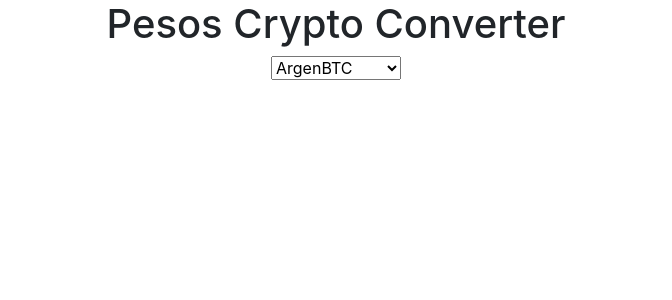
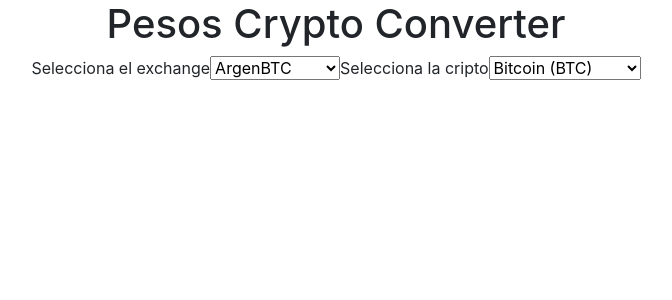
Before and after one commit to julicheruse/crypto_converter, a React (Create React App) app: page / in a window 1280 px wide. Shown: the top 300 px of the page, without its empty margins (304-976 px from the left). Built offline with nearby package versions, Linux system fonts and the light colour scheme.

Commit message:
select crypto

```diff
--- a/public/index.html
+++ b/public/index.html
@@ -3,7 +3,13 @@
   <head>
     <meta charset="utf-8" />
     <link rel="icon" href="%PUBLIC_URL%/Bitcoin.ico" />
-    <link rel="stylesheet" href="https://cdn.jsdelivr.net/npm/bootstrap@4.5.3/dist/css/bootstrap.min.css" integrity="sha384-TX8t27EcRE3e/ihU7zmQxVncDAy5uIKz4rEkgIXeMed4M0jlfIDPvg6uqKI2xXr2" crossorigin="anonymous">
+    <link
+      rel="stylesheet"
+      href="https://cdn.jsdelivr.net/npm/bootstrap@4.5.3/dist/css/bootstrap.min.css"
+      integrity="sha384-TX8t27EcRE3e/ihU7zmQxVncDAy5uIKz4rEkgIXeMed4M0jlfIDPvg6uqKI2xXr2"
+      crossorigin="anonymous"
+    />
+
     <meta name="viewport" content="width=device-width, initial-scale=1" />
     <meta name="theme-color" content="#000000" />
     <meta
@@ -21,6 +27,5 @@
   <body>
     <noscript>You need to enable JavaScript to run this app.</noscript>
     <div id="root"></div>
-
   </body>
 </html>
--- a/src/App.js
+++ b/src/App.js
@@ -2,14 +2,22 @@ import "./App.css";
 import React from "react";
 import { Provider } from "react-redux";
 import store from "./store.js";
-import ExchangeSelect from "./Components/Select";
+import ExchangeSelect from "./Components/exchangeSelect";
+import CurrencySelect from "./Components/currencySelect";
 
 function App() {
   return (
     <Provider store={store}>
       <div className="App">
         <h1>Pesos Crypto Converter</h1>
-        <ExchangeSelect />
+        <span>
+          Selecciona el exchange
+          <ExchangeSelect />
+        </span>
+        <span>
+          Selecciona la cripto
+          <CurrencySelect />
+        </span>
       </div>
     </Provider>
   );
--- /dev/null
+++ b/src/Components/currencySelect.jsx
@@ -0,0 +1,21 @@
+import React from "react";
+import { useDispatch, useSelector } from "react-redux";
+import { selectCurrency } from "../actions/Currencies";
+
+export default function CurrencySelect() {
+  const dispatch = useDispatch();
+  const currencies = useSelector((state) => state.Currencies.currencies);
+  const exSelect = (val) => {
+    dispatch(selectCurrency(val));
+  };
+
+  return (
+    <select onChange={(el) => exSelect(el.target.value)}>
+      {currencies.map((curr) => (
+        <option key={curr.key} value={curr.key}>
+          {curr.name}
+        </option>
+      ))}
+    </select>
+  );
+}
--- /dev/null
+++ b/src/actions/Currencies.js
@@ -0,0 +1,5 @@
+export function selectCurrency(currency) {
+  return (dispatch) => {
+    dispatch({ type: "SELECT_CRYPTO", payload: currency });
+  };
+}
--- /dev/null
+++ b/src/reducers/Currencies.js
@@ -0,0 +1,24 @@
+/* eslint-disable import/no-anonymous-default-export */
+const initialState = {
+  currencies: [
+    { key: "btc", name: "Bitcoin (BTC)" },
+    { key: "eth", name: "Ethereum (ETH)" },
+    { key: "dai", name: "DAI" },
+    { key: "usdt", name: "Tether (USDT)" },
+    { key: "usdc", name: "USDCoin (USDC)" },
+  ],
+  currencySelected: "btc",
+};
+
+export default (state = initialState, action) => {
+  switch (action.type) {
+    case "SELECT_CRYPTO":
+      return {
+        ...state,
+        currencySelected: action.payload,
+      };
+
+    default:
+      return state;
+  }
+};
--- a/src/reducers/index.js
+++ b/src/reducers/index.js
@@ -1,6 +1,8 @@
 import { combineReducers } from "redux";
 import ExchangeReducers from "./Exchanges";
+import CurrencyReducers from "./Currencies";
 
 export default combineReducers({
   Exchanges: ExchangeReducers,
+  Currencies: CurrencyReducers,
 });
```
Also changed, not shown: src/Components/exchangeSelect.jsx (renamed from src/Components/Select.jsx).
